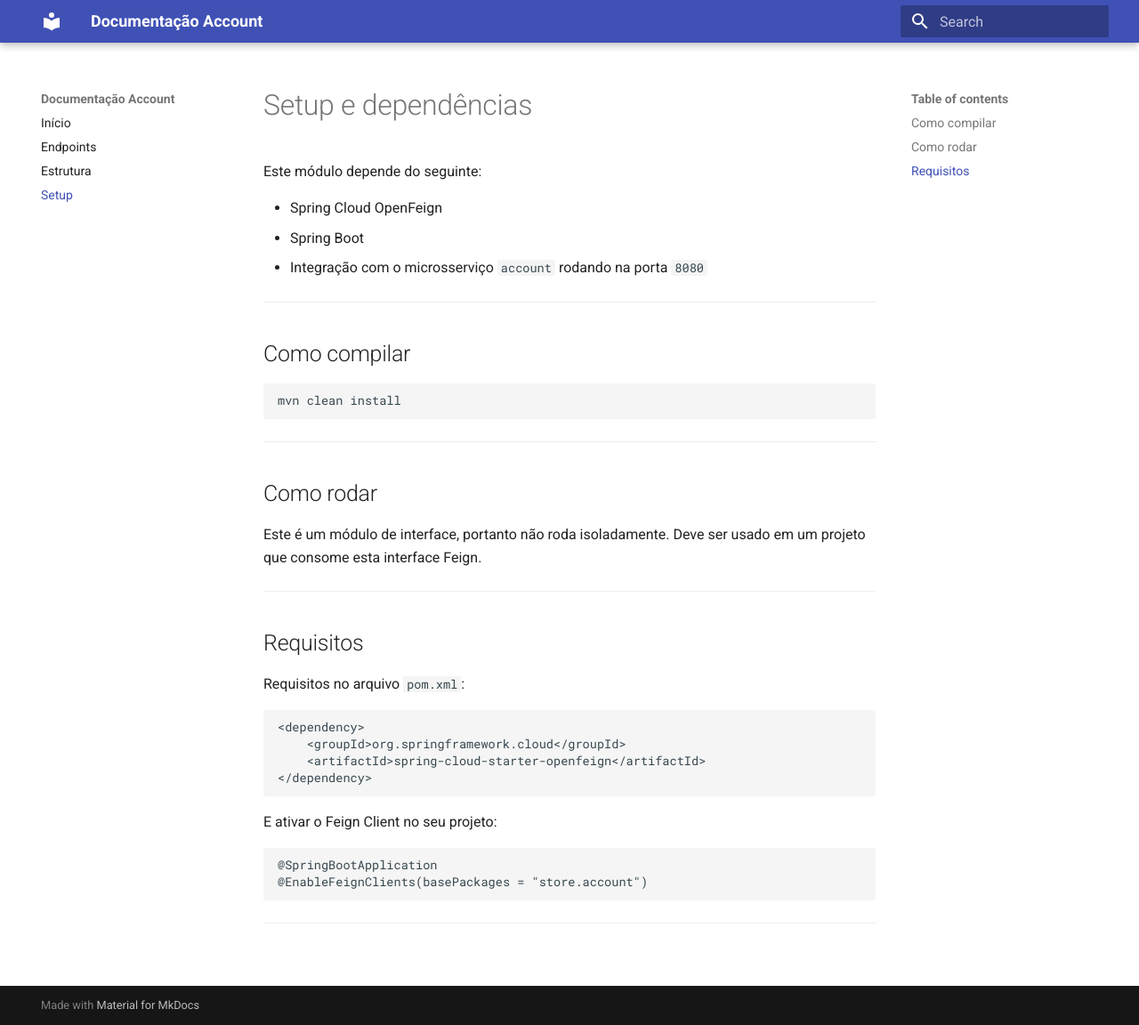
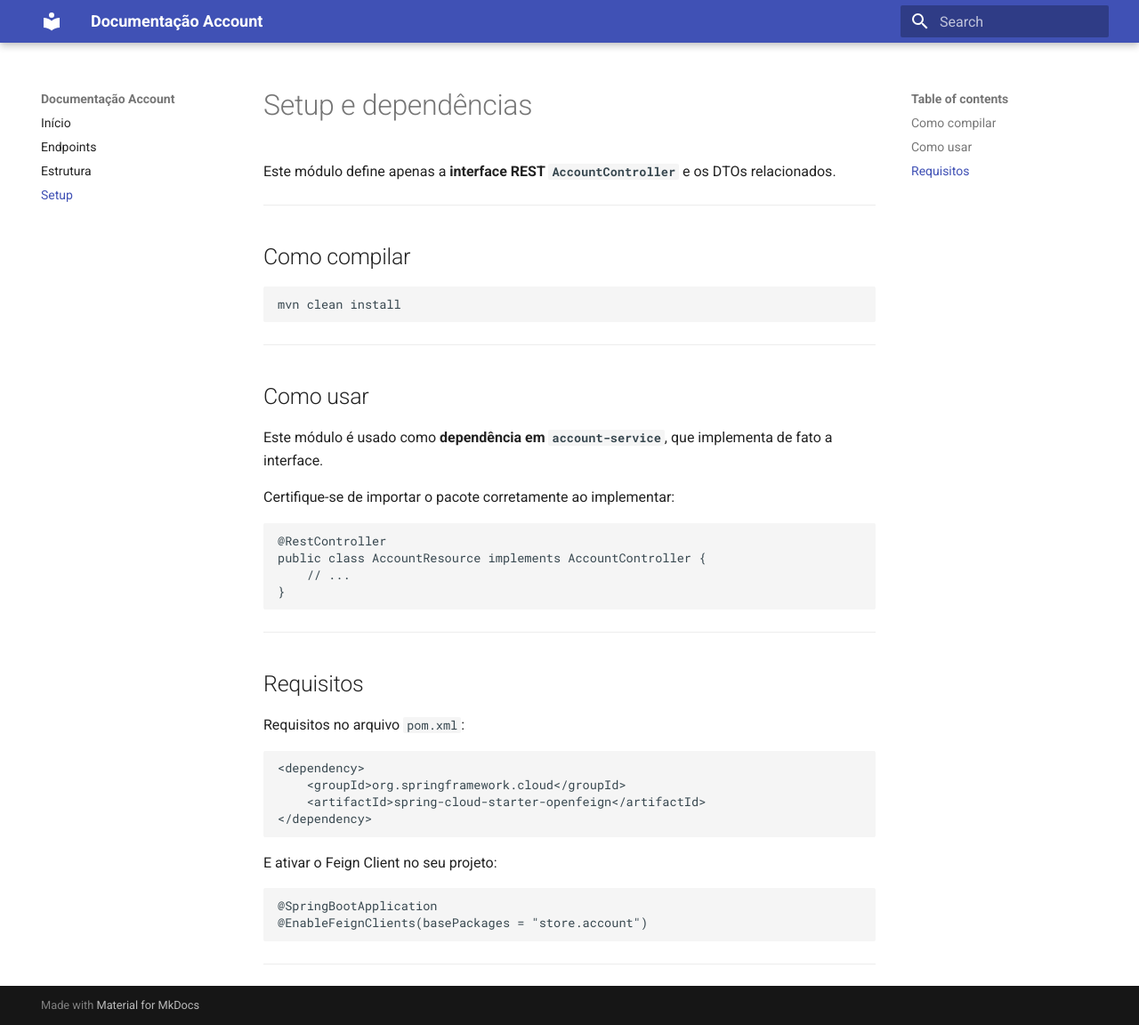
Before and after one commit to Insper-Plataforma/account, an MkDocs documentation site: the page built from docs/setup.md, in a window 1280 px wide and 1152 px high. Shown: the whole window at 89% size. Built offline with MkDocs 1.6.1 and Material for MkDocs 9.7.7, drawn with Linux system fonts in a browser that asks for light colours.

Commit message:
fix docs

````diff
--- a/docs/setup.md
+++ b/docs/setup.md
@@ -1,10 +1,6 @@
 # Setup e dependências
 
-Este módulo depende do seguinte:
-
-- Spring Cloud OpenFeign
-- Spring Boot
-- Integração com o microsserviço `account` rodando na porta `8080`
+Este módulo define apenas a **interface REST `AccountController`** e os DTOs relacionados.
 
 ---
 
@@ -16,9 +12,18 @@ mvn clean install
 
 ---
 
-## Como rodar
+## Como usar
 
-Este é um módulo de interface, portanto não roda isoladamente. Deve ser usado em um projeto que consome esta interface Feign.
+Este módulo é usado como **dependência em `account-service`**, que implementa de fato a interface.
+
+Certifique-se de importar o pacote corretamente ao implementar:
+
+```java
+@RestController
+public class AccountResource implements AccountController {
+    // ...
+}
+```
 
 ---
 
````
